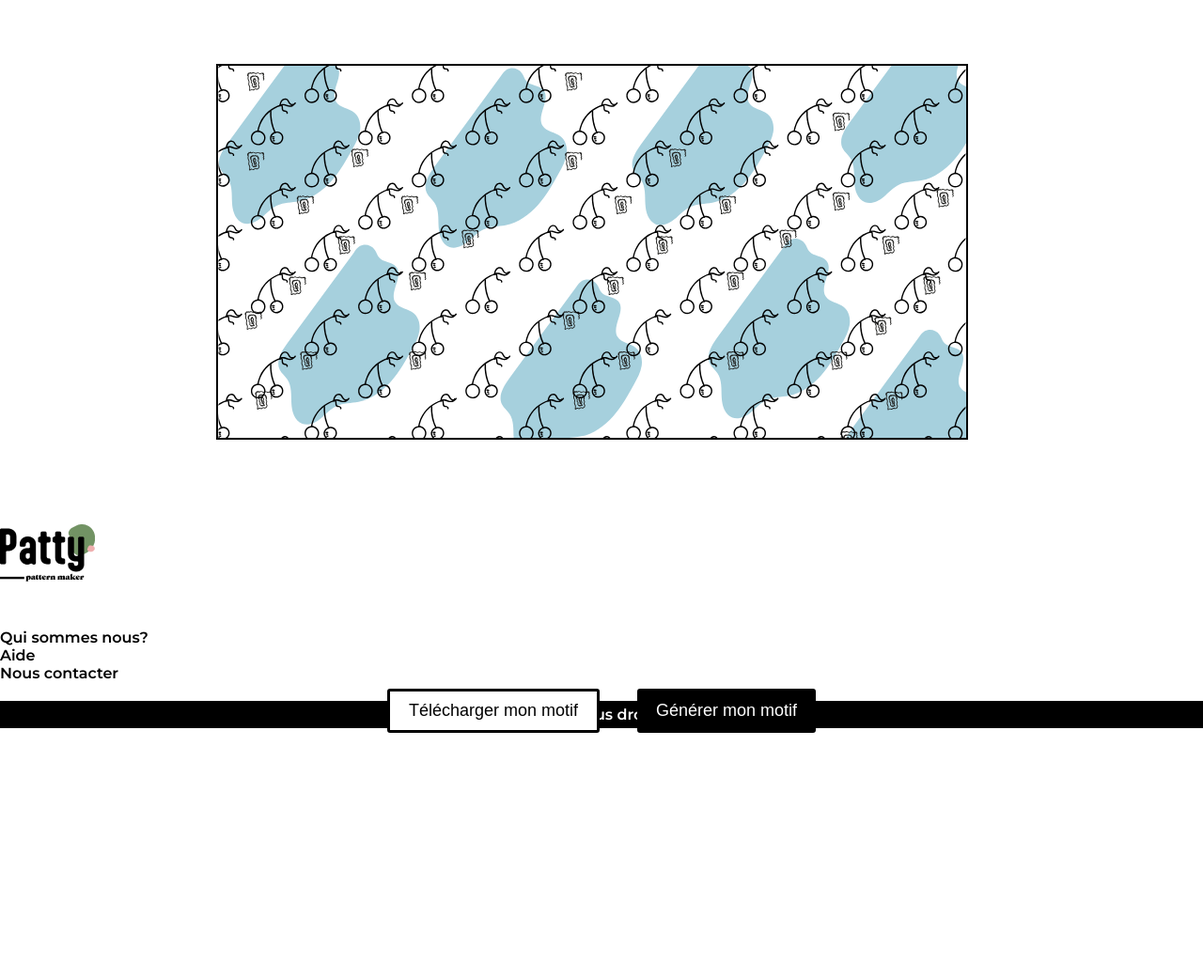
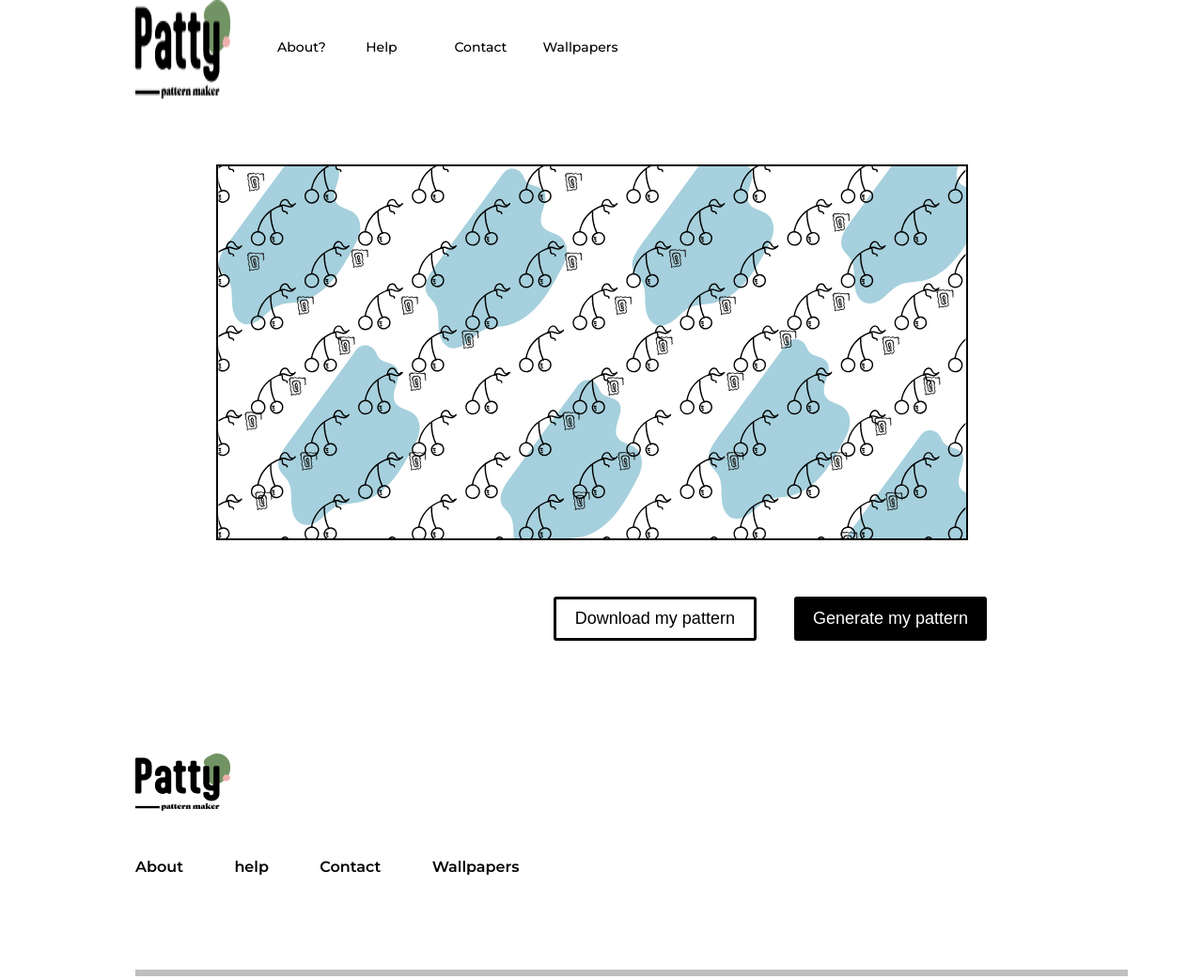
Before and after one commit to sillyav/Generateur-de-papier-peint, a plain HTML site: page index.html in a window 1280 px wide. Shown: the top 1042 px of the page at 94% size. Before the commit the page ends 800 px from the top, so only its background shows below. Drawn offline with nearby package versions, Linux system fonts and the light colour scheme.

Commit message:
generateur de papier peint

```diff
--- a/index.html
+++ b/index.html
@@ -5,22 +5,19 @@
 <link rel="stylesheet" href="style.css">
 </head>
 <body>
-
+	<div class="header">
+		<img src="./Logo.png" alt="logo">
 	<nav class="navMenu">
-		<a href="#">Qui sommes nous?</a>
-		<a href="#">Aide</a>
-		<a href="#">Nous contacter</a>
-		<a href="#">Mes papiers peints</a>
+		<a href="#">About?</a>
+		<a href="#">Help</a>
+		<a href="#">Contact</a>
+		<a href="#">Wallpapers</a>
 		<div class="dot"></div>
 	  </nav>
+	</div>
 
 
 
-<div class="buttons-container">
-	<button class="screenshot">Télécharger mon motif</button>
-	<button class="generate-button">Générer mon motif</button>
-<div id="result"></div>
-	</div>
 
 
 
@@ -38,14 +35,26 @@
 </div>
 </div>
 
+<div class="container-b">
+<div class="buttons-container">
+	<button class="screenshot">Download my pattern</button>
+	<button class="generate-button">Generate my pattern</button>
+<div id="result"></div>
+	</div>
+</div>
+
+
 <article>
+
 
 	<img src="./Logo.png" alt="logo_f"style="margin-bottom: 50px;">
     <ol  style="list-style-type: none;">
-        <li>Qui sommes nous?</li>
-        <li>Aide</li>
-        <li>Nous contacter</li>
+        <li  style="display: inline-block; margin-right: 50px;">About</li>
+        <li  style="display: inline-block; margin-right: 50px;">help</li>
+        <li  style="display: inline-block; margin-right: 50px;">Contact</li>
+		<li  style="display: inline-block; margin-right: 50px;">Wallpapers</li>
     </ol>
+	<hr style="border: none; height: 5pt; background-color: black; margin-top: 100px; margin-bottom: 20px; opacity: 0.25; margin-right: 80px;">
     <footer>
         <p>© 2023 Patty. Tous droits réservés</p>
     </footer>
--- a/style.css
+++ b/style.css
@@ -13,21 +13,21 @@ body {
 }
 
 .navMenu {
- /* position: absolute;*/
-  top: 50%;
-  left: 50%;
-  -webkit-transform: translate(-50%, -50%);
-  transform: translate(-50%, -50%);
+
+  width: 100%;
+  margin-bottom: 5vh;
+  padding-top: 5vh;
+  margin-left: 50px;
+
 }
 
 .navMenu a {
   color: #000000;
   text-decoration: none;
-  font-size: 1.2em;
-  text-transform: uppercase;
+  font-size: 14px;
   font-weight: 500;
   display: inline-block;
-  width: 80px;
+  width: 90px;
   -webkit-transition: all 0.2s ease-in-out;
   transition: all 0.2s ease-in-out;
 }
@@ -82,8 +82,16 @@ body {
 
 
 
+.header{
+display: flex;
+margin-left: 18vh;
+margin-bottom: 80px;
+}
 
+.logo{
+  margin-right: 20px;
 
+}
 
 
 
@@ -132,7 +140,12 @@ body {
 
  }
 
-
+ .container-b{
+  width: 100%;
+  display: flex; /* utiliser un affichage en ligne flexible pour aligner les boutons horizontalement */
+ justify-content: center; /* centrer les boutons horizontalement */
+ margin-top: 50px;
+ }
 
 
  .background{
@@ -149,13 +162,10 @@ body {
  }
 
  .buttons-container {
-  position: absolute;
-  bottom: 0px;
-  left: 50%;
-  width: 100%;
-  transform: translateX(-50%);
-  display: flex; /* utiliser un affichage en ligne flexible pour aligner les boutons horizontalement */
-  justify-content: center; /* centrer les boutons horizontalement */
+  width:800px;
+
+   display: flex; /* utiliser un affichage en ligne flexible pour aligner les boutons horizontalement */
+  justify-content: flex-end; /* centrer les boutons horizontalement */
 
 
 }
@@ -220,17 +230,15 @@ body {
     margin-top: 100px;
     font-family: "Montserrat", sans-serif;
  font-weight: 600;
-}
+ margin-left: 18vh;
+ }
 
-.logo_f{
-  margin-bottom: 20px;
-}
+
 
 footer {
     display: flex;
-    justify-content: center;
+    justify-content: left;
     padding: 5px;
-    background-color: #000000;
-    color: #fff;
-    margin-top: 20px;
+    color: #000000;
+    margin-top: 100px;
 }
```
